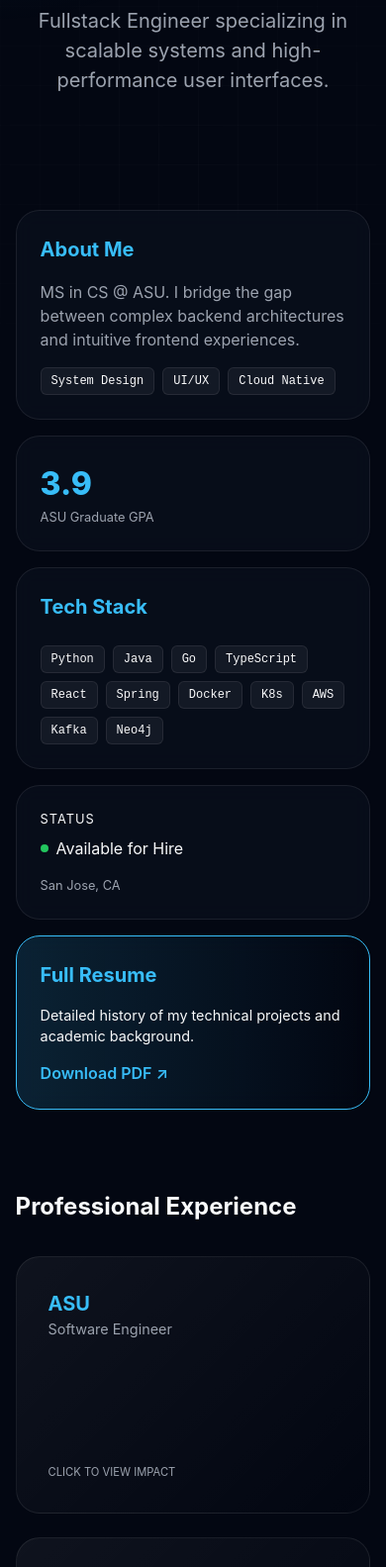
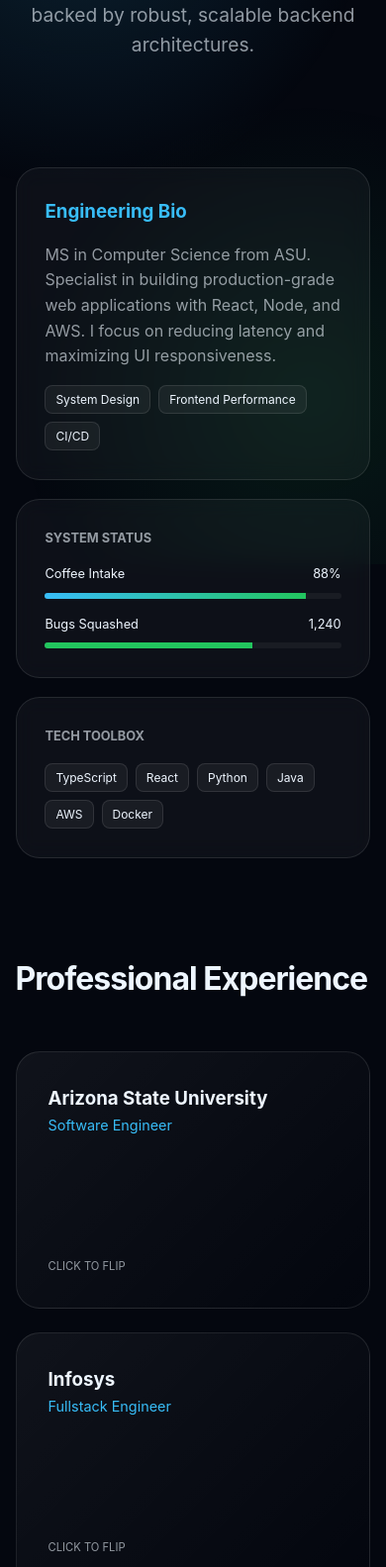
Before and after one commit to mrugankthatte55/mrugank_portfolio, a plain HTML site: page index.html in a window 390 px wide. Shown: the part 274-1857 px from the top of the page at 99% size. Drawn offline with Linux system fonts and the light colour scheme.

Commit message:
nice looking

```diff
--- a/index.html
+++ b/index.html
@@ -6,192 +6,242 @@
   <title>Mrugank Thatte | Fullstack Engineer</title>
   <style>
     :root {
-      --bg: #030712;
-      --card-bg: rgba(17, 24, 39, 0.4);
-      --border: rgba(255, 255, 255, 0.08);
-      --accent: #38bdf8; /* Cyan */
-      --accent-glow: rgba(56, 189, 248, 0.15);
-      --text-main: #f9fafb;
-      --text-muted: #9ca3af;
-      --font-mono: 'JetBrains Mono', 'Fira Code', monospace;
+      --bg: #04070f;
+      --card-bg: rgba(255, 255, 255, 0.04);
+      --border: rgba(255, 255, 255, 0.1);
+      --acc1: #38bdf8;
+      --acc2: #22c55e;
+      --text: #eef6ff;
+      --muted: rgba(238, 246, 255, 0.6);
+      --radius: 24px;
+      --ease: cubic-bezier(0.2, 0.8, 0.2, 1);
     }
 
     * { box-sizing: border-box; }
+    html { scroll-behavior: smooth; }
     body {
-      margin: 0; background-color: var(--bg); color: var(--text-main);
-      font-family: 'Inter', system-ui, sans-serif; line-height: 1.5;
-      overflow-x: hidden;
+      margin: 0; background: var(--bg); color: var(--text);
+      font-family: 'Inter', system-ui, -apple-system, sans-serif;
+      overflow-x: hidden; line-height: 1.6;
     }
 
-    /* Modern Grid Background */
-    .grid-bg {
-      position: fixed; inset: 0; z-index: -1;
-      background-image:
-        linear-gradient(to right, rgba(255,255,255,0.02) 1px, transparent 1px),
-        linear-gradient(to bottom, rgba(255,255,255,0.02) 1px, transparent 1px);
-      background-size: 40px 40px;
-      mask-image: radial-gradient(circle at 50% 50%, black, transparent 80%);
+    /* Background & Effects */
+    .aurora {
+      position: fixed; inset: 0; z-index: -2;
+      background:
+        radial-gradient(circle at 20% 20%, rgba(56,189,248,0.15), transparent 40%),
+        radial-gradient(circle at 80% 80%, rgba(34,197,94,0.1), transparent 40%);
+    }
+    .glow-point {
+      position: fixed; width: 400px; height: 400px; border-radius: 50%;
+      background: radial-gradient(circle, rgba(56,189,248,0.08), transparent 70%);
+      pointer-events: none; z-index: -1; transform: translate(-50%, -50%);
     }
 
-    .glow {
-      position: fixed; width: 600px; height: 600px; border-radius: 50%;
-      background: radial-gradient(circle, var(--accent-glow), transparent 70%);
-      z-index: -1; pointer-events: none; transform: translate(-50%, -50%);
-      transition: all 0.1s ease-out;
-    }
-
-    .wrap { width: min(1200px, 92vw); margin: 0 auto; }
+    .wrap { width: min(1100px, 92vw); margin: 0 auto; }
 
     /* Nav */
     nav {
-      position: sticky; top: 1rem; z-index: 100;
-      display: flex; justify-content: center; margin-bottom: 4rem;
+      position: sticky; top: 1.5rem; z-index: 100;
+      display: flex; justify-content: center;
     }
-    .nav-inner {
-      background: rgba(15, 23, 42, 0.8); backdrop-filter: blur(12px);
-      padding: 0.5rem 1rem; border-radius: 99px; border: 1px solid var(--border);
-      display: flex; gap: 1.5rem;
+    .nav-pill {
+      background: rgba(4, 7, 15, 0.7); backdrop-filter: blur(12px);
+      padding: 0.6rem 1.2rem; border-radius: 99px; border: 1px solid var(--border);
+      display: flex; gap: 1.5rem; box-shadow: 0 10px 30px rgba(0,0,0,0.3);
     }
-    .nav-inner a { color: var(--text-muted); text-decoration: none; font-size: 0.9rem; transition: 0.2s; }
-    .nav-inner a:hover { color: var(--accent); }
+    .nav-pill a { color: var(--muted); text-decoration: none; font-size: 0.85rem; transition: 0.3s; font-weight: 500; }
+    .nav-pill a:hover { color: var(--acc1); }
 
     /* Hero */
-    .hero { text-align: center; padding: 100px 0; }
-    .hero h1 {
-      font-size: clamp(2.5rem, 8vw, 5rem); font-weight: 800; margin: 0;
-      background: linear-gradient(to bottom, #fff, #64748b);
-      -webkit-background-clip: text; color: transparent;
-    }
-    .hero p { color: var(--text-muted); font-size: 1.25rem; max-width: 600px; margin: 1rem auto; }
+    .hero { padding: 120px 0 60px; text-align: center; }
+    .hero h1 { font-size: clamp(2.5rem, 8vw, 4.5rem); margin: 0; font-weight: 900; letter-spacing: -2px; }
+    .hero p { color: var(--muted); font-size: 1.2rem; max-width: 600px; margin: 1rem auto; }
 
-    /* Bento Grid Layout */
-    .bento {
-      display: grid;
-      grid-template-columns: repeat(4, 1fr);
-      grid-template-rows: auto;
-      gap: 1rem;
-      margin-bottom: 5rem;
-    }
-
+    /* Bento Grid */
+    .bento { display: grid; grid-template-columns: repeat(4, 1fr); gap: 1.2rem; margin-top: 2rem; }
     .bento-card {
       background: var(--card-bg); border: 1px solid var(--border);
-      border-radius: 24px; padding: 1.5rem; backdrop-filter: blur(10px);
-      transition: border-color 0.3s;
+      border-radius: var(--radius); padding: 1.8rem; backdrop-filter: blur(10px);
+      transition: 0.3s var(--ease); position: relative; overflow: hidden;
     }
-    .bento-card:hover { border-color: rgba(56, 189, 248, 0.4); }
+    .bento-card:hover { border-color: rgba(56, 189, 248, 0.4); transform: translateY(-5px); }
+    .col-2 { grid-column: span 2; }
 
-    /* Bento Sizing */
-    .col-2 { grid-column: span 2; }
-    .row-2 { grid-row: span 2; }
+    /* System Status Card */
+    .status-item { margin-top: 1rem; }
+    .status-bar { height: 6px; background: rgba(255,255,255,0.05); border-radius: 3px; overflow: hidden; margin-top: 8px; }
+    .status-progress { height: 100%; background: linear-gradient(90deg, var(--acc1), var(--acc2)); transition: 1s ease; }
 
-    /* Skill Tags */
+    /* Skills */
     .tags { display: flex; flex-wrap: wrap; gap: 8px; margin-top: 1rem; }
-    .tag {
-      font-size: 0.75rem; padding: 4px 10px; border-radius: 6px;
-      background: rgba(255,255,255,0.05); border: 1px solid var(--border);
-      font-family: var(--font-mono);
-    }
+    .tag { font-size: 0.75rem; padding: 4px 10px; border-radius: 8px; background: rgba(255,255,255,0.05); border: 1px solid var(--border); }
 
-    /* Experience Flip - Refined */
-    .exp-grid { display: grid; grid-template-columns: repeat(auto-fit, minmax(300px, 1fr)); gap: 1.5rem; }
-    .flip-card { perspective: 1000px; height: 260px; cursor: pointer; }
+    /* Experience Flip - BUG FIXED */
+    .exp-grid { display: grid; grid-template-columns: repeat(auto-fit, minmax(300px, 1fr)); gap: 1.5rem; margin-top: 3rem; }
+    .flip-card { perspective: 1200px; height: 260px; cursor: pointer; }
     .flip-inner {
       position: relative; width: 100%; height: 100%;
-      transition: transform 0.6s cubic-bezier(0.4, 0, 0.2, 1);
-      transform-style: preserve-3d;
+      transition: transform 0.8s var(--ease); transform-style: preserve-3d;
     }
     .flip-card.flipped .flip-inner { transform: rotateY(180deg); }
     .face {
       position: absolute; inset: 0; backface-visibility: hidden;
-      border-radius: 24px; padding: 2rem; border: 1px solid var(--border);
+      border-radius: var(--radius); padding: 2rem; border: 1px solid var(--border);
       display: flex; flex-direction: column;
     }
-    .front { background: linear-gradient(135deg, rgba(255,255,255,0.05), transparent); justify-content: center; }
-    .back {
-      background: #0f172a; transform: rotateY(180deg);
-      font-size: 0.9rem; color: var(--text-muted); justify-content: start;
+    .front { background: linear-gradient(135deg, rgba(255,255,255,0.05), transparent); z-index: 2; }
+    .back { background: #0b1d3a; transform: rotateY(180deg); color: var(--muted); font-size: 0.9rem; }
+    .back ul { padding-left: 1.2rem; }
+
+    /* Projects */
+    .project-grid { display: grid; grid-template-columns: repeat(auto-fit, minmax(320px, 1fr)); gap: 1.5rem; margin-top: 3rem; }
+    .project-card {
+      background: var(--card-bg); border: 1px solid var(--border); border-radius: var(--radius);
+      overflow: hidden; transition: 0.3s;
     }
+    .project-card:hover { border-color: var(--acc1); }
+    .project-img { height: 180px; background: linear-gradient(45deg, #0f172a, #1e293b); display: flex; align-items: center; justify-content: center; font-weight: bold; color: rgba(255,255,255,0.1); font-size: 2rem; }
+    .project-info { padding: 1.5rem; }
 
-    h3 { margin: 0; color: var(--accent); font-size: 1.25rem; }
-    .role { font-size: 0.9rem; color: var(--text-muted); margin-bottom: 1rem; }
+    /* Contact */
+    .contact-card { max-width: 600px; margin: 4rem auto; background: var(--card-bg); padding: 2.5rem; border-radius: var(--radius); border: 1px solid var(--border); }
+    .form-group { margin-bottom: 1.2rem; }
+    input, textarea {
+      width: 100%; background: rgba(255,255,255,0.03); border: 1px solid var(--border);
+      padding: 1rem; border-radius: 12px; color: white; outline: none; transition: 0.3s;
+    }
+    input:focus, textarea:focus { border-color: var(--acc1); background: rgba(255,255,255,0.06); }
+    .btn {
+      width: 100%; padding: 1rem; border-radius: 12px; border: none;
+      background: linear-gradient(90deg, var(--acc1), var(--acc2));
+      color: #04070f; font-weight: 700; cursor: pointer; transition: 0.3s;
+    }
+    .btn:hover { opacity: 0.9; transform: scale(1.02); }
 
-    @media (max-width: 768px) {
+    h2 { font-size: 2rem; margin-top: 6rem; letter-spacing: -1px; }
+
+    @media (max-width: 850px) {
       .bento { grid-template-columns: 1fr; }
       .col-2 { grid-column: span 1; }
     }
   </style>
 </head>
 <body>
-  <div class="grid-bg"></div>
-  <div class="glow" id="mouseGlow"></div>
+  <div class="aurora"></div>
+  <div class="glow-point" id="cursorGlow"></div>
 
-  <div class="wrap">
   <nav>
-      <div class="nav-inner">
+    <div class="nav-pill">
       <a href="#about">About</a>
       <a href="#experience">Experience</a>
       <a href="#projects">Work</a>
-        <a href="mailto:mrugankthatte@gmail.com">Contact</a>
+      <a href="#contact">Contact</a>
     </div>
   </nav>
 
+  <div class="wrap">
     <header class="hero">
-      <h1>Mrugank Thatte</h1>
-      <p>Fullstack Engineer specializing in scalable systems and high-performance user interfaces.</p>
+      <h1>Fullstack Engineer</h1>
+      <p>I build high-fidelity frontend interfaces backed by robust, scalable backend architectures.</p>
     </header>
 
     <section id="about" class="bento">
       <div class="bento-card col-2">
-        <h3>About Me</h3>
-        <p style="color: var(--text-muted)">MS in CS @ ASU. I bridge the gap between complex backend architectures and intuitive frontend experiences.</p>
+        <h3 style="margin:0; color:var(--acc1)">Engineering Bio</h3>
+        <p style="color:var(--muted)">MS in Computer Science from ASU. Specialist in building production-grade web applications with React, Node, and AWS. I focus on reducing latency and maximizing UI responsiveness.</p>
         <div class="tags">
-          <span class="tag">System Design</span><span class="tag">UI/UX</span><span class="tag">Cloud Native</span>
+          <span class="tag">System Design</span><span class="tag">Frontend Performance</span><span class="tag">CI/CD</span>
         </div>
       </div>
 
       <div class="bento-card">
-        <div style="font-size: 2rem; font-weight: 800; color: var(--accent)">3.9</div>
-        <div style="font-size: 0.8rem; color: var(--text-muted)">ASU Graduate GPA</div>
+        <h4 style="margin:0; font-size:0.8rem; text-transform:uppercase; color:var(--muted)">System Status</h4>
+        <div class="status-item">
+          <div style="display:flex; justify-content:space-between; font-size:0.8rem">
+            <span>Coffee Intake</span>
+            <span>88%</span>
           </div>
-
-      <div class="bento-card row-2">
-        <h3>Tech Stack</h3>
-        <div class="tags" style="margin-top: 1.5rem">
-          <span class="tag">Python</span><span class="tag">Java</span><span class="tag">Go</span>
-          <span class="tag">TypeScript</span><span class="tag">React</span><span class="tag">Spring</span>
-          <span class="tag">Docker</span><span class="tag">K8s</span><span class="tag">AWS</span>
-          <span class="tag">Kafka</span><span class="tag">Neo4j</span>
+          <div class="status-bar"><div class="status-progress" style="width: 88%"></div></div>
+        </div>
+        <div class="status-item">
+          <div style="display:flex; justify-content:space-between; font-size:0.8rem">
+            <span>Bugs Squashed</span>
+            <span>1,240</span>
+          </div>
+          <div class="status-bar"><div class="status-progress" style="width: 70%; background:var(--acc2)"></div></div>
         </div>
       </div>
 
       <div class="bento-card">
-        <div style="font-size: 0.8rem; text-transform: uppercase; letter-spacing: 1px">Status</div>
-        <div style="margin-top: 0.5rem; display: flex; align-items: center; gap: 8px">
-          <span style="width: 8px; height: 8px; background: #22c55e; border-radius: 50%"></span>
-          Available for Hire
+        <h4 style="margin:0; font-size:0.8rem; text-transform:uppercase; color:var(--muted)">Tech Toolbox</h4>
+        <div class="tags" style="margin-top:1rem">
+          <span class="tag">TypeScript</span><span class="tag">React</span><span class="tag">Python</span>
+          <span class="tag">Java</span><span class="tag">AWS</span><span class="tag">Docker</span>
         </div>
-        <div style="margin-top: 1rem; font-size: 0.8rem; color: var(--text-muted)">San Jose, CA</div>
-      </div>
-
-      <div class="bento-card col-2" style="background: linear-gradient(to right, var(--accent-glow), transparent); border-color: var(--accent)">
-        <h3>Full Resume</h3>
-        <p style="font-size: 0.9rem">Detailed history of my technical projects and academic background.</p>
-        <a href="#" style="color: var(--accent); font-weight: 600; text-decoration: none">Download PDF ↗</a>
       </div>
     </section>
 
     <section id="experience">
-      <h2 style="margin-bottom: 2rem">Professional Experience</h2>
+      <h2>Professional Experience</h2>
       <div class="exp-grid" id="expContainer"></div>
+    </section>
+
+    <section id="projects">
+      <h2>Selected Projects</h2>
+      <div class="project-grid">
+        <div class="project-card">
+          <div class="project-img">STREAMING API</div>
+          <div class="project-info">
+            <h3 style="margin:0">Influence Graph Analyzer</h3>
+            <p style="font-size:0.85rem; color:var(--muted)">Kafka & Neo4j real-time data pipeline for influencer analytics.</p>
+            <div class="tags">
+              <span class="tag">FastAPI</span><span class="tag">Kafka</span><span class="tag">Neo4j</span>
+            </div>
+          </div>
+        </div>
+        <div class="project-card">
+          <div class="project-img">UI LIBRARY</div>
+          <div class="project-info">
+            <h3 style="margin:0">Aurora Design System</h3>
+            <p style="font-size:0.85rem; color:var(--muted)">Highly accessible React component library with glassmorphic styles.</p>
+            <div class="tags">
+              <span class="tag">React</span><span class="tag">Storybook</span><span class="tag">Framer Motion</span>
+            </div>
+          </div>
+        </div>
+      </div>
+    </section>
+
+    <section id="contact">
+      <div class="contact-card">
+        <h2 style="margin-top:0; text-align:center">Get in Touch</h2>
+        <p style="text-align:center; color:var(--muted); margin-bottom:2rem">Let's discuss a project or opportunity.</p>
+        <form id="contactForm">
+          <div class="form-group"><input type="text" placeholder="Your Name" required></div>
+          <div class="form-group"><input type="email" placeholder="Email Address" required></div>
+          <div class="form-group"><textarea rows="5" placeholder="Your Message" required></textarea></div>
+          <button type="submit" class="btn">Send Message</button>
+        </form>
+      </div>
     </section>
   </div>
 
+  <footer style="padding:4rem 0; text-align:center; color:var(--muted); font-size:0.8rem; border-top: 1px solid var(--border)">
+    Mrugank Thatte • 2024 • Built with React-inspired Vanilla JS
+  </footer>
+
   <script>
-    // Keeping your favorite flip logic
+    const glow = document.getElementById('cursorGlow');
+    window.addEventListener('mousemove', e => {
+      glow.style.left = e.clientX + 'px';
+      glow.style.top = e.clientY + 'px';
+    });
+
     const EXP_DATA = [
-      { co: "ASU", role: "Software Engineer", bullets: ["Built Java automation engines.", "Reduced manual entry by 20hrs/week.", "Optimized React performance."] },
-      { co: "Infosys", role: "Software Engineer", bullets: ["Authored OAuth2 APIs.", "Managed 10M+ daily queries.", "Reliability engineering on EKS."] },
-      { co: "Cognizant", role: "Software Engineer", bullets: ["IAM microservices in Python.", "Automated CI/CD pipelines.", "CloudWatch/Grafana dashboards."] }
+      { co: "Arizona State University", role: "Software Engineer", bullets: ["Built Java automation engines synchronizing student records.", "Reduced manual entry by 20hrs/week using Python pipelines.", "Optimized React web apps for high-traffic environments."] },
+      { co: "Infosys", role: "Fullstack Engineer", bullets: ["Authored OAuth2 Authorization APIs.", "Maintained Go and Rust backend services for Snowflake.", "Improved reliability on Amazon EKS by tuning probes."] },
+      { co: "Cognizant", role: "Software Engineer", bullets: ["Built IAM microservices for healthcare portals.", "Automated policy provisioning via AWS Lambda & SQS.", "Led CI/CD automation using AWS CodePipeline."] }
     ];
 
     const container = document.getElementById('expContainer');
@@ -201,13 +251,12 @@
       card.innerHTML = `
         <div class="flip-inner">
           <div class="face front">
-            <h3>${item.co}</h3>
-            <div class="role">${item.role}</div>
-            <div style="margin-top: auto; font-size: 0.7rem; color: var(--text-muted)">CLICK TO VIEW IMPACT</div>
+            <h3 style="margin:0">${item.co}</h3>
+            <div style="color:var(--acc1); font-size:0.9rem">${item.role}</div>
+            <div style="margin-top:auto; font-size:0.7rem; color:var(--muted)">CLICK TO FLIP</div>
           </div>
           <div class="face back">
-            <h4 style="margin-bottom: 10px">${item.co} Details</h4>
-            <ul style="padding-left: 1.2rem; margin: 0">${item.bullets.map(b => `<li>${b}</li>`).join('')}</ul>
+            <ul style="padding-left:1rem; margin:0">${item.bullets.map(b => `<li>${b}</li>`).join('')}</ul>
           </div>
         </div>
       `;
@@ -215,12 +264,11 @@
       container.appendChild(card);
     });
 
-    // Interaction: Mouse Following Glow
-    const glow = document.getElementById('mouseGlow');
-    window.addEventListener('mousemove', e => {
-      glow.style.left = e.clientX + 'px';
-      glow.style.top = e.clientY + 'px';
-    });
+    document.getElementById('contactForm').onsubmit = (e) => {
+      e.preventDefault();
+      alert("Message received! This is a demo—you can link this to Formspree or a backend.");
+      e.target.reset();
+    };
   </script>
 </body>
 </html>
```
Lines whose indentation alone changed are shown as unchanged.
